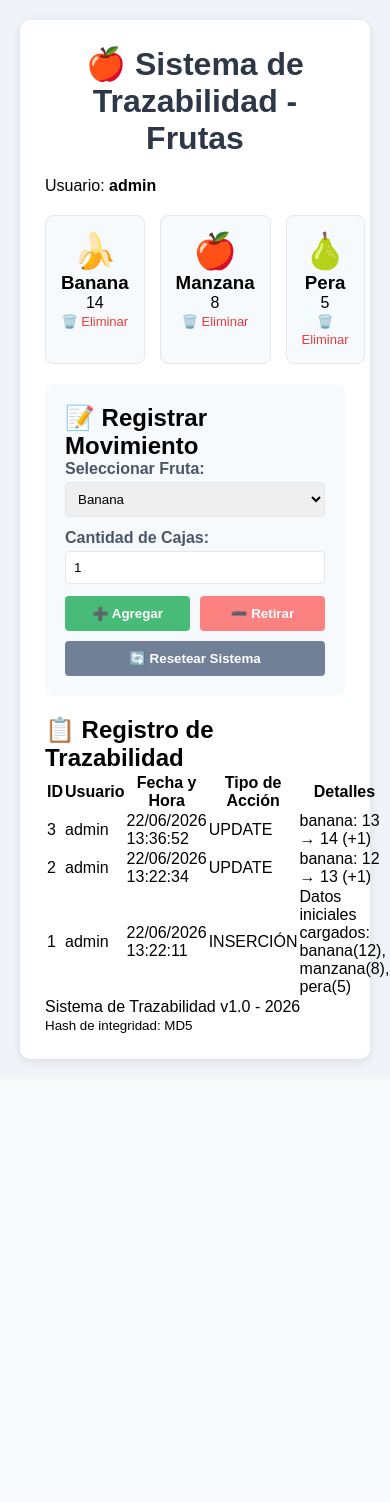
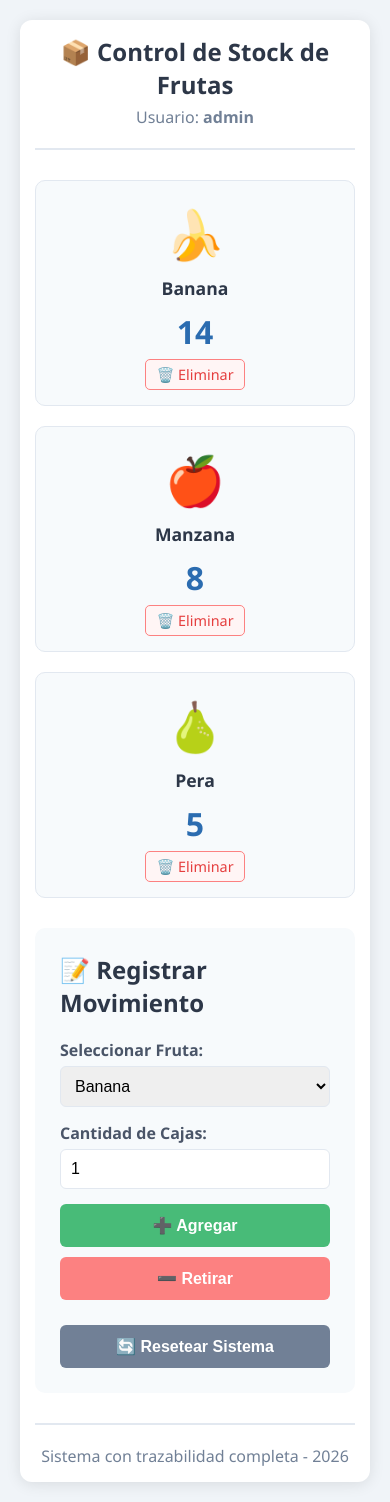
Before and after one commit to bryelttz/tp1-auditoria-trazabilidad-e-integridad-, a PHP site: page / in a window 390 px wide. Before the commit the page ends 1065 px from the top, so only its background shows below. Run offline with PHP 8.4, Linux system fonts and the light colour scheme; data comes from the database, SQL or seed files in the repository; both versions use the stored data as it was after the commit.

Commit message:
Nueva versión del sistema de trazabilidad con frutas

```diff
--- a/estilos.css
+++ b/estilos.css
@@ -5,135 +5,183 @@
 }
 
 body {
-    font-family: Arial, sans-serif;
+    font-family: 'Segoe UI', Tahoma, Geneva, Verdana, sans-serif;
     background: #f0f4f8;
     padding: 20px;
 }
 
 .container {
-    max-width: 600px;
+    max-width: 800px;
     margin: 0 auto;
     background: white;
-    padding: 25px;
-    border-radius: 10px;
-    box-shadow: 0 2px 10px rgba(0,0,0,0.1);
+    padding: 30px;
+    border-radius: 12px;
+    box-shadow: 0 2px 15px rgba(0,0,0,0.1);
 }
 
-h1 {
+header {
+    text-align: center;
+    margin-bottom: 30px;
+    padding-bottom: 20px;
+    border-bottom: 2px solid #e2e8f0;
+}
+
+header h1 {
     color: #2d3748;
-    margin-bottom: 20px;
-    text-align: center;
+    font-size: 2rem;
+}
+
+header p {
+    color: #718096;
+    margin-top: 5px;
 }
 
 /* Mensajes */
 .mensaje {
-    padding: 10px;
+    padding: 12px 20px;
     margin: 10px 0;
-    border-radius: 5px;
-    text-align: center;
+    border-radius: 8px;
+    font-weight: 500;
 }
 
 .exito {
     background: #c6f6d5;
     color: #22543d;
+    border: 1px solid #48bb78;
 }
 
 .error {
     background: #fed7d7;
     color: #742a2a;
+    border: 1px solid #fc8181;
+}
+
+.alerta {
+    background: #feebc8;
+    color: #744210;
+    border: 1px solid #ed8936;
+}
+
+.alerta-integridad {
+    background: #fefcbf;
+    color: #744210;
+    border: 2px solid #d69e2e;
+    font-weight: bold;
 }
 
 /* Grid de tarjetas */
 .grid {
     display: grid;
     grid-template-columns: repeat(3, 1fr);
-    gap: 15px;
-    margin: 20px 0;
+    gap: 20px;
+    margin: 30px 0;
 }
 
 .card {
     background: #f7fafc;
-    padding: 15px;
+    padding: 20px;
     text-align: center;
-    border-radius: 8px;
+    border-radius: 10px;
     border: 1px solid #e2e8f0;
+    transition: transform 0.2s;
+}
+
+.card:hover {
+    transform: translateY(-3px);
+    box-shadow: 0 4px 12px rgba(0,0,0,0.1);
 }
 
 .card .icono {
-    font-size: 35px;
+    font-size: 48px;
+    display: block;
+    margin-bottom: 10px;
 }
 
-.card .nombre {
-    font-weight: bold;
-    margin: 5px 0;
+.card h3 {
+    color: #2d3748;
+    font-size: 1.1rem;
 }
 
-.card .numero {
-    font-size: 28px;
+.card .cantidad {
+    font-size: 32px;
     font-weight: bold;
     color: #2b6cb0;
-    margin: 8px 0;
+    margin: 10px 0;
 }
 
-.card a {
+.btn-eliminar {
     color: #e53e3e;
-    font-size: 13px;
     text-decoration: none;
+    font-size: 0.9rem;
+    padding: 5px 10px;
+    border-radius: 5px;
+    background: #fff5f5;
+    border: 1px solid #fc8181;
+    transition: all 0.2s;
 }
 
-.card a:hover {
-    text-decoration: underline;
+.btn-eliminar:hover {
+    background: #fed7d7;
 }
 
 /* Formulario */
 .formulario {
     background: #f7fafc;
-    padding: 20px;
-    border-radius: 8px;
-    margin: 20px 0;
+    padding: 25px;
+    border-radius: 10px;
+    margin: 30px 0;
 }
 
-.formulario h3 {
-    margin-bottom: 15px;
+.formulario h2 {
     color: #2d3748;
+    margin-bottom: 20px;
 }
 
 .form-group {
-    margin-bottom: 12px;
+    margin-bottom: 15px;
 }
 
 label {
     display: block;
-    font-weight: bold;
-    margin-bottom: 4px;
+    font-weight: 600;
+    margin-bottom: 5px;
     color: #4a5568;
 }
 
 select, input {
     width: 100%;
-    padding: 8px;
+    padding: 10px;
     border: 1px solid #e2e8f0;
-    border-radius: 4px;
+    border-radius: 6px;
+    font-size: 1rem;
 }
 
-/* Botones */
+select:focus, input:focus {
+    outline: none;
+    border-color: #4299e1;
+    box-shadow: 0 0 0 3px rgba(66, 153, 225, 0.2);
+}
+
 .botones {
     display: flex;
     gap: 10px;
+    margin: 15px 0;
 }
 
 .btn {
-    padding: 10px 20px;
+    padding: 12px 25px;
     border: none;
-    border-radius: 4px;
+    border-radius: 6px;
     cursor: pointer;
-    font-weight: bold;
+    font-weight: 600;
+    font-size: 1rem;
+    transition: all 0.2s;
     flex: 1;
-    transition: opacity 0.2s;
 }
 
 .btn:hover {
-    opacity: 0.8;
+    transform: scale(0.98);
+    opacity: 0.9;
 }
 
 .btn-agregar {
@@ -151,14 +199,42 @@ select, input {
     color: white;
     width: 100%;
     margin-top: 10px;
-    padding: 10px;
 }
 
 /* Footer */
-.footer {
-    margin-top: 15px;
+footer {
+    margin-top: 30px;
+    padding-top: 20px;
+    border-top: 2px solid #e2e8f0;
     text-align: center;
     color: #718096;
-    border-top: 1px solid #e2e8f0;
-    padding-top: 15px;
 }
+
+/* Responsive */
+@media (max-width: 768px) {
+    .container {
+        padding: 15px;
+    }
+
+    .grid {
+        grid-template-columns: repeat(2, 1fr);
+    }
+
+    .botones {
+        flex-direction: column;
+    }
+
+    .btn {
+        width: 100%;
+    }
+}
+
+@media (max-width: 480px) {
+    .grid {
+        grid-template-columns: 1fr;
+    }
+
+    header h1 {
+        font-size: 1.5rem;
+    }
+}
--- a/funciones.php
+++ b/funciones.php
@@ -1,20 +1,21 @@
 <?php
-// ============================================
-// FUNCIONES DEL SISTEMA
-// ============================================
-
 /**
  * Calcula el hash de integridad para un registro
+ * Usa MD5 para mantenerlo simple
  */
 function calcularHash($fruta, $cantidad) {
     return md5($fruta . '-' . $cantidad);
 }
 
 /**
- * Registra una acción en la tabla de trazabilidad
+ * Registra una acción en la tabla de trazabilidad (OCULTA para el usuario)
+ *
+ * @param PDO $pdo Conexión a la base de datos
+ * @param string $tipo_accion INSERCIÓN, UPDATE o SOFT-DELETE
+ * @param string $detalles Descripción de la acción
  */
 function registrarLog($pdo, $tipo_accion, $detalles) {
-    $usuario = 'admin'; // Usuario fijo para simplificar
+    $usuario = 'admin';  // Usuario fijo para simplificar
     $sql = "INSERT INTO trazabilidad (usuario, fecha_hora, tipo_accion, detalles)
             VALUES (?, NOW(), ?, ?)";
     $stmt = $pdo->prepare($sql);
@@ -23,13 +24,20 @@ function registrarLog($pdo, $tipo_accion, $detalles) {
 
 /**
  * Obtiene el stock actual de todas las frutas activas
+ *
+ * @param PDO $pdo Conexión a la base de datos
+ * @return array Lista de frutas activas
  */
 function obtenerStock($pdo) {
     return $pdo->query("SELECT * FROM inventario WHERE eliminado = 0")->fetchAll();
 }
 
 /**
- * Verifica la integridad de los datos
+ * Verifica la integridad de los datos comparando el hash
+ * Solo muestra alertas si hay problemas
+ *
+ * @param PDO $pdo Conexión a la base de datos
+ * @return array Lista de alertas (vacío si todo está bien)
  */
 function verificarIntegridad($pdo) {
     $sql = "SELECT * FROM inventario WHERE eliminado = 0";
@@ -39,7 +47,7 @@ function verificarIntegridad($pdo) {
     while($fila = $stmt->fetch()) {
         $hash_calculado = calcularHash($fila['fruta'], $fila['cantidad']);
         if ($hash_calculado !== $fila['hash_control']) {
-            $alertas[] = "⚠️ El stock de " . ucfirst($fila['fruta']) . " fue modificado manualmente";
+            $alertas[] = "⚠️ ALERTA DE INTEGRIDAD: El stock de " . ucfirst($fila['fruta']) . " fue modificado manualmente";
         }
     }
 
--- a/index.php
+++ b/index.php
@@ -8,11 +8,8 @@ $mensaje = isset($_GET['mensaje']) ? $_GET['mensaje'] : '';
 // Obtener stock actual
 $frutas = obtenerStock($pdo);
 
-// Verificar integridad
-$alertas = verificarIntegridad($pdo);
-
-// Obtener últimos logs de trazabilidad
-$logs = $pdo->query("SELECT * FROM trazabilidad ORDER BY id DESC LIMIT 10")->fetchAll();
+// Verificar integridad (solo alertas visibles si hay problemas)
+ $alertas = verificarIntegridad($pdo);
 ?>
 
 <!DOCTYPE html>
@@ -20,13 +17,13 @@ $logs = $pdo->query("SELECT * FROM trazabilidad ORDER BY id DESC LIMIT 10")->fet
 <head>
     <meta charset="UTF-8">
     <meta name="viewport" content="width=device-width, initial-scale=1.0">
-    <title>Sistema de Trazabilidad - Frutas</title>
+    <title>Control de Stock - Frutas</title>
     <link rel="stylesheet" href="estilos.css">
 </head>
 <body>
     <div class="container">
         <header>
-            <h1>🍎 Sistema de Trazabilidad - Frutas</h1>
+            <h1>📦 Control de Stock de Frutas</h1>
             <p>Usuario: <strong>admin</strong></p>
         </header>
 
@@ -37,7 +34,7 @@ $logs = $pdo->query("SELECT * FROM trazabilidad ORDER BY id DESC LIMIT 10")->fet
             </div>
         <?php endif; ?>
 
-        <!-- Alertas de integridad -->
+        <!-- Alertas de integridad (solo si hay problemas) -->
         <?php foreach($alertas as $alerta): ?>
             <div class="mensaje alerta-integridad">
                 <?php echo $alerta; ?>
@@ -98,42 +95,9 @@ $logs = $pdo->query("SELECT * FROM trazabilidad ORDER BY id DESC LIMIT 10")->fet
             </form>
         </div>
 
-        <!-- Tabla de trazabilidad -->
-        <div class="trazabilidad">
-            <h2>📋 Registro de Trazabilidad</h2>
-            <div class="tabla-container">
-                <table>
-                    <thead>
-                        <tr>
-                            <th>ID</th>
-                            <th>Usuario</th>
-                            <th>Fecha y Hora</th>
-                            <th>Tipo de Acción</th>
-                            <th>Detalles</th>
-                        </tr>
-                    </thead>
-                    <tbody>
-                        <?php foreach($logs as $log): ?>
-                            <tr>
-                                <td><?php echo $log['id']; ?></td>
-                                <td><?php echo $log['usuario']; ?></td>
-                                <td><?php echo date('d/m/Y H:i:s', strtotime($log['fecha_hora'])); ?></td>
-                                <td>
-                                    <span class="badge badge-<?php echo strtolower($log['tipo_accion']); ?>">
-                                        <?php echo $log['tipo_accion']; ?>
-                                    </span>
-                                </td>
-                                <td><?php echo $log['detalles']; ?></td>
-                            </tr>
-                        <?php endforeach; ?>
-                    </tbody>
-                </table>
-            </div>
-        </div>
-
+        <!-- Footer simple -->
         <footer>
-            <p>Sistema de Trazabilidad v1.0 - <?php echo date('Y'); ?></p>
-            <p><small>Hash de integridad: MD5</small></p>
+            <p>Sistema con trazabilidad completa - <?php echo date('Y'); ?></p>
         </footer>
     </div>
 </body>
```
Also changed, not shown: operaciones.php (added, +99 -0 lines), procesar.php (+9 -14 lines), setup.sql (+108 -0 lines), README.md.
